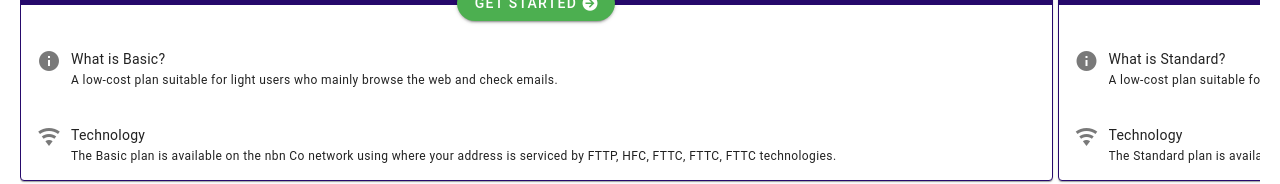
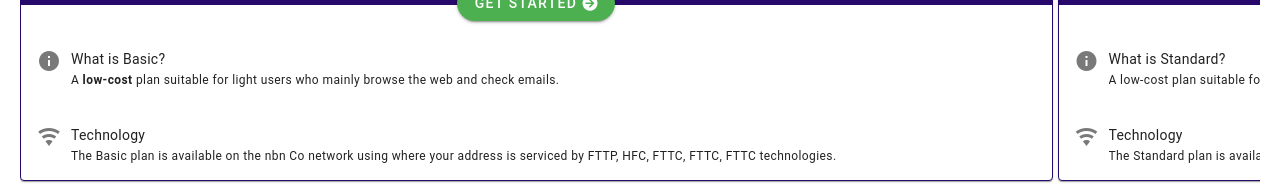
Before and after one commit to LightningIP/duda-nbn-pricing-table, a Vue app: page / in a window 1280 px wide. Shown: the part 277-461 px from the top of the page. Built offline with nearby package versions, Linux system fonts and the light colour scheme.

Commit message:
make short description html capable

```diff
--- a/src/App.vue
+++ b/src/App.vue
@@ -49,7 +49,7 @@
                 <v-list-item class="text-left prevent-select" prepend-icon="mdi-information" dense :style="refPlanDescriptionStyle">
                   <div ref="planDescription" >
                     <v-list-item-title class="text-body-2" style="white-space: normal;">What is {{ plan.name }}?</v-list-item-title>
-                    <div class="text-caption">{{ plan.description }}</div>
+                    <div class="text-caption" v-html="plan.description"></div>
                   </div>
                 </v-list-item>
 
--- a/src/main.ts
+++ b/src/main.ts
@@ -34,7 +34,7 @@
       typicalDownload: 25,
       typicalUpload: 10,
 
-      description: 'A low-cost plan suitable for light users who mainly browse the web and check emails.',
+      description: 'A <b>low-cost</b> plan suitable for light users who mainly browse the web and check emails.',
 
       techFTTP: true,
       techHFC: true,
```
